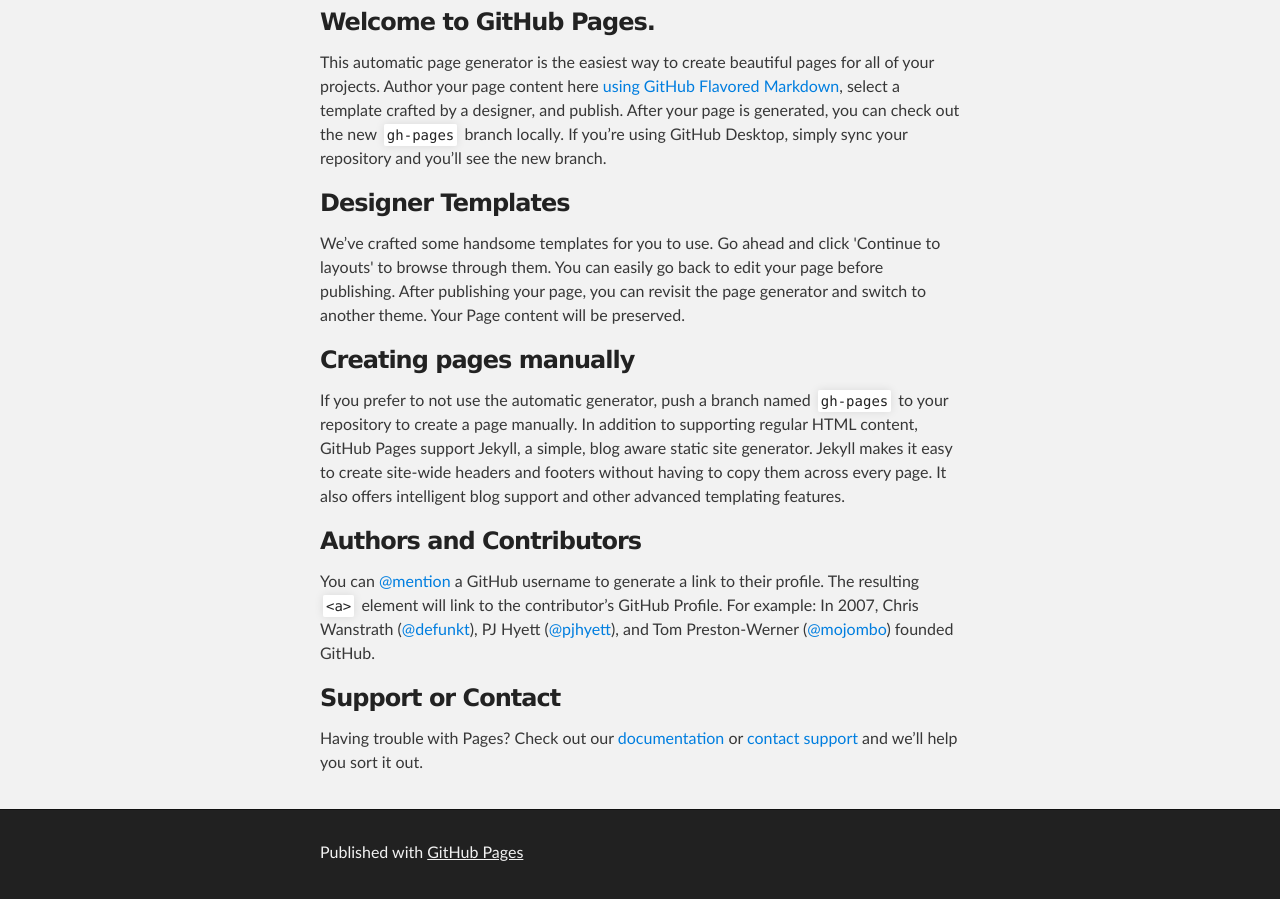
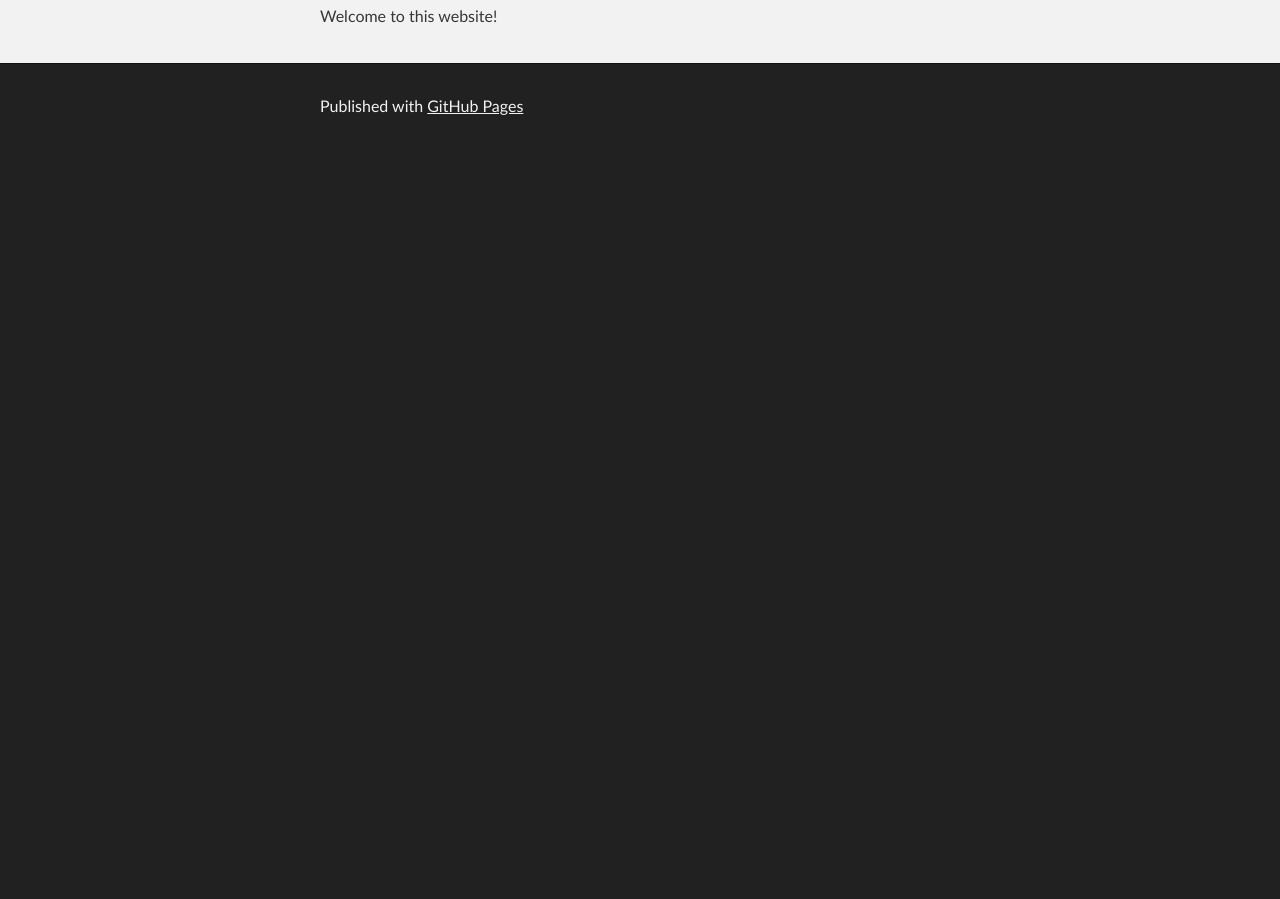
Before and after one commit to kierenmb/kierenmb.github.io, a plain HTML site: page index.html in a window 1280 px wide. Shown: the part 256-1155 px from the top of the page. After the commit the page ends 800 px from the top, so only its background shows below. Drawn offline with Linux system fonts and the light colour scheme.

Commit message:
Replace master branch with page content via GitHub

```diff
--- a/index.html
+++ b/index.html
@@ -27,30 +27,7 @@
     <!-- MAIN CONTENT -->
     <div id="main_content_wrap" class="outer">
       <section id="main_content" class="inner">
-        <h3>
-<a id="welcome-to-github-pages" class="anchor" href="#welcome-to-github-pages" aria-hidden="true"><span class="octicon octicon-link"></span></a>Welcome to GitHub Pages.</h3>
-
-<p>This automatic page generator is the easiest way to create beautiful pages for all of your projects. Author your page content here <a href="https://guides.github.com/features/mastering-markdown/">using GitHub Flavored Markdown</a>, select a template crafted by a designer, and publish. After your page is generated, you can check out the new <code>gh-pages</code> branch locally. If you’re using GitHub Desktop, simply sync your repository and you’ll see the new branch.</p>
-
-<h3>
-<a id="designer-templates" class="anchor" href="#designer-templates" aria-hidden="true"><span class="octicon octicon-link"></span></a>Designer Templates</h3>
-
-<p>We’ve crafted some handsome templates for you to use. Go ahead and click 'Continue to layouts' to browse through them. You can easily go back to edit your page before publishing. After publishing your page, you can revisit the page generator and switch to another theme. Your Page content will be preserved.</p>
-
-<h3>
-<a id="creating-pages-manually" class="anchor" href="#creating-pages-manually" aria-hidden="true"><span class="octicon octicon-link"></span></a>Creating pages manually</h3>
-
-<p>If you prefer to not use the automatic generator, push a branch named <code>gh-pages</code> to your repository to create a page manually. In addition to supporting regular HTML content, GitHub Pages support Jekyll, a simple, blog aware static site generator. Jekyll makes it easy to create site-wide headers and footers without having to copy them across every page. It also offers intelligent blog support and other advanced templating features.</p>
-
-<h3>
-<a id="authors-and-contributors" class="anchor" href="#authors-and-contributors" aria-hidden="true"><span class="octicon octicon-link"></span></a>Authors and Contributors</h3>
-
-<p>You can <a href="https://github.com/blog/821" class="user-mention">@mention</a> a GitHub username to generate a link to their profile. The resulting <code>&lt;a&gt;</code> element will link to the contributor’s GitHub Profile. For example: In 2007, Chris Wanstrath (<a href="https://github.com/defunkt" class="user-mention">@defunkt</a>), PJ Hyett (<a href="https://github.com/pjhyett" class="user-mention">@pjhyett</a>), and Tom Preston-Werner (<a href="https://github.com/mojombo" class="user-mention">@mojombo</a>) founded GitHub.</p>
-
-<h3>
-<a id="support-or-contact" class="anchor" href="#support-or-contact" aria-hidden="true"><span class="octicon octicon-link"></span></a>Support or Contact</h3>
-
-<p>Having trouble with Pages? Check out our <a href="https://help.github.com/pages">documentation</a> or <a href="https://github.com/contact">contact support</a> and we’ll help you sort it out.</p>
+        <p>Welcome to this website!</p>
       </section>
     </div>
 
```
Also changed, not shown: params.json (+1 -1 lines).
